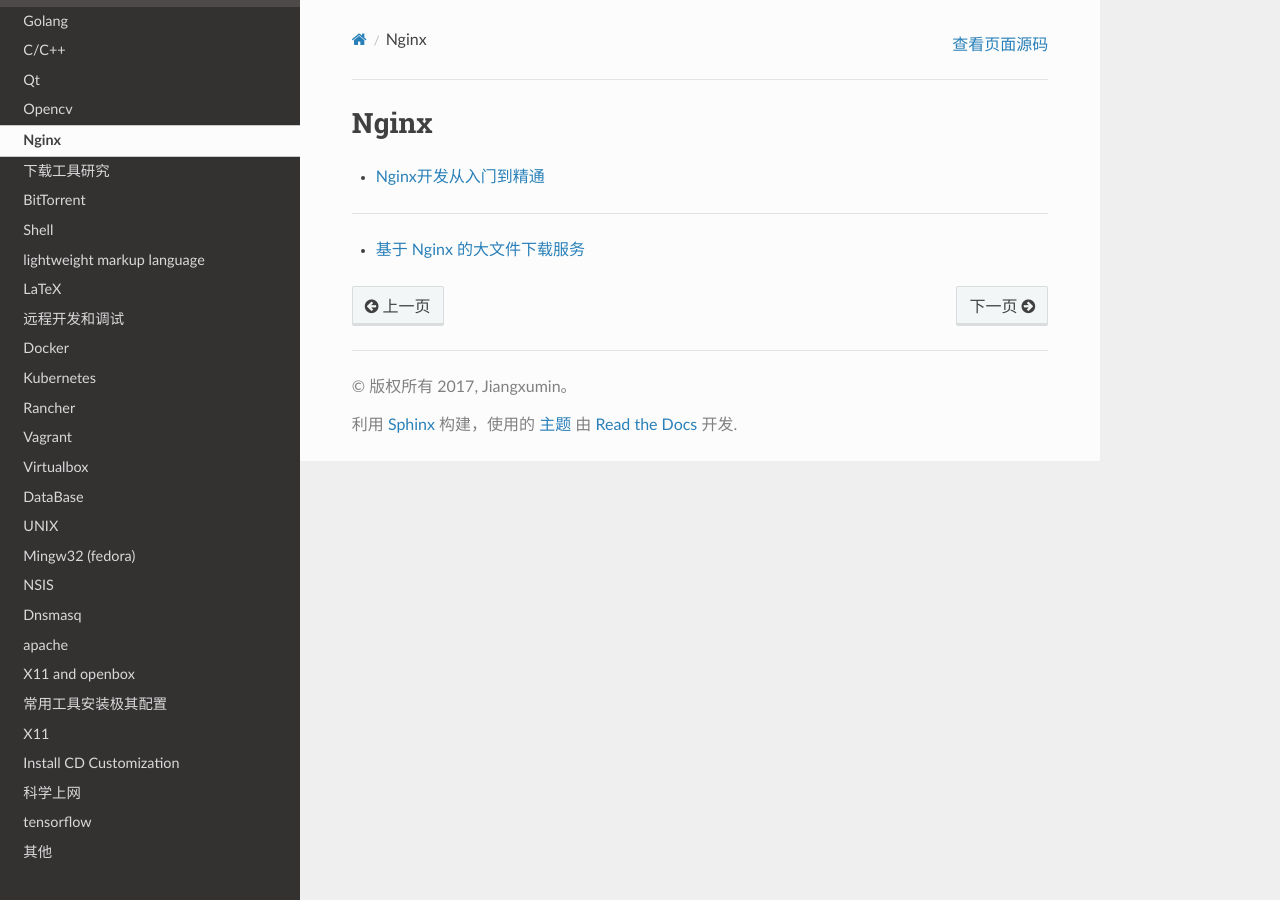
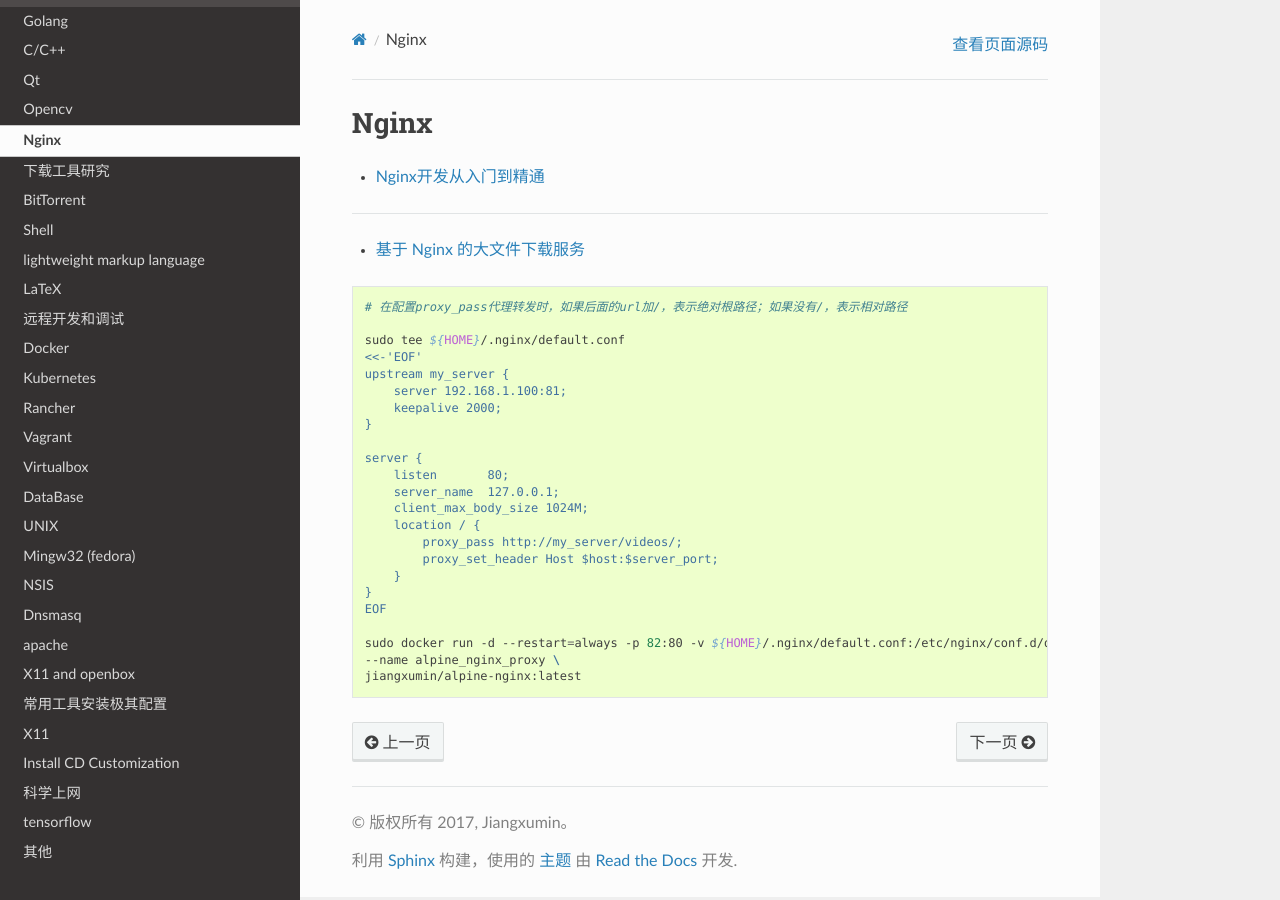
Before and after one commit to my-rds-store/my_space, a Sphinx documentation site: the page built from source/nginx/index.rst, in a window 1280 px wide. Built offline with Sphinx 7.4.7 and the Read the Docs theme 2.0.0, drawn with Linux system fonts in a browser that asks for light colours.

Commit message:
update ...

```diff
--- a/source/nginx/index.rst
+++ b/source/nginx/index.rst
@@ -7,3 +7,30 @@
 ------
 
 * `基于 Nginx 的大文件下载服务 <https://github.com/leonzhouwei/nginx-file-download/blob/master/README_zh_CN.md>`_
+
+
+.. code-block:: sh
+
+    # 在配置proxy_pass代理转发时，如果后面的url加/，表示绝对根路径；如果没有/，表示相对路径
+
+    sudo tee ${HOME}/.nginx/default.conf
+    <<-'EOF'
+    upstream my_server {
+        server 192.168.1.100:81;
+        keepalive 2000;
+    }
+
+    server {
+        listen       80;
+        server_name  127.0.0.1;
+        client_max_body_size 1024M;
+        location / {
+            proxy_pass http://my_server/videos/;
+            proxy_set_header Host $host:$server_port;
+        }
+    }
+    EOF
+
+    sudo docker run -d --restart=always -p 82:80 -v ${HOME}/.nginx/default.conf:/etc/nginx/conf.d/default.conf \
+    --name alpine_nginx_proxy \
+    jiangxumin/alpine-nginx:latest
```
